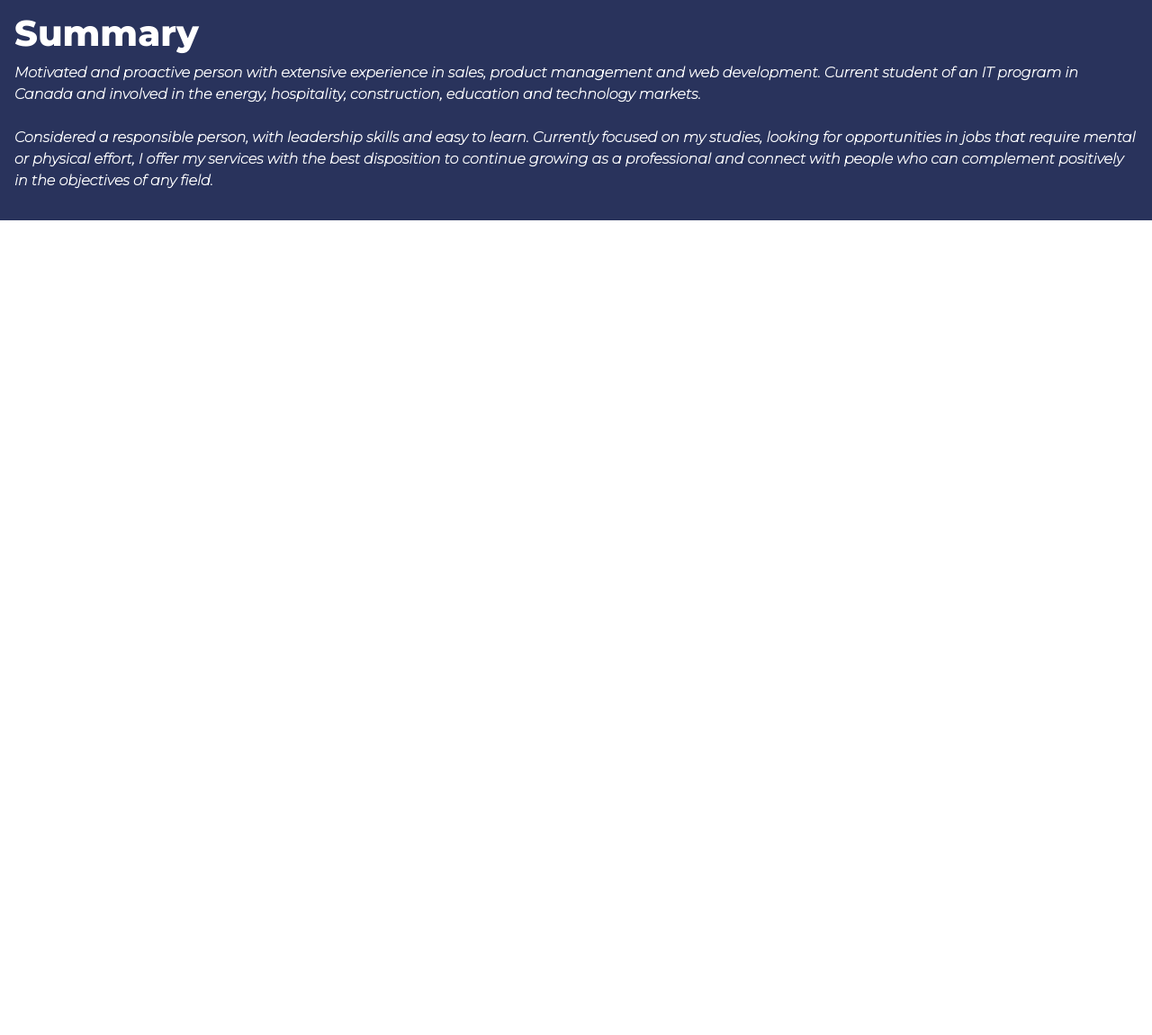
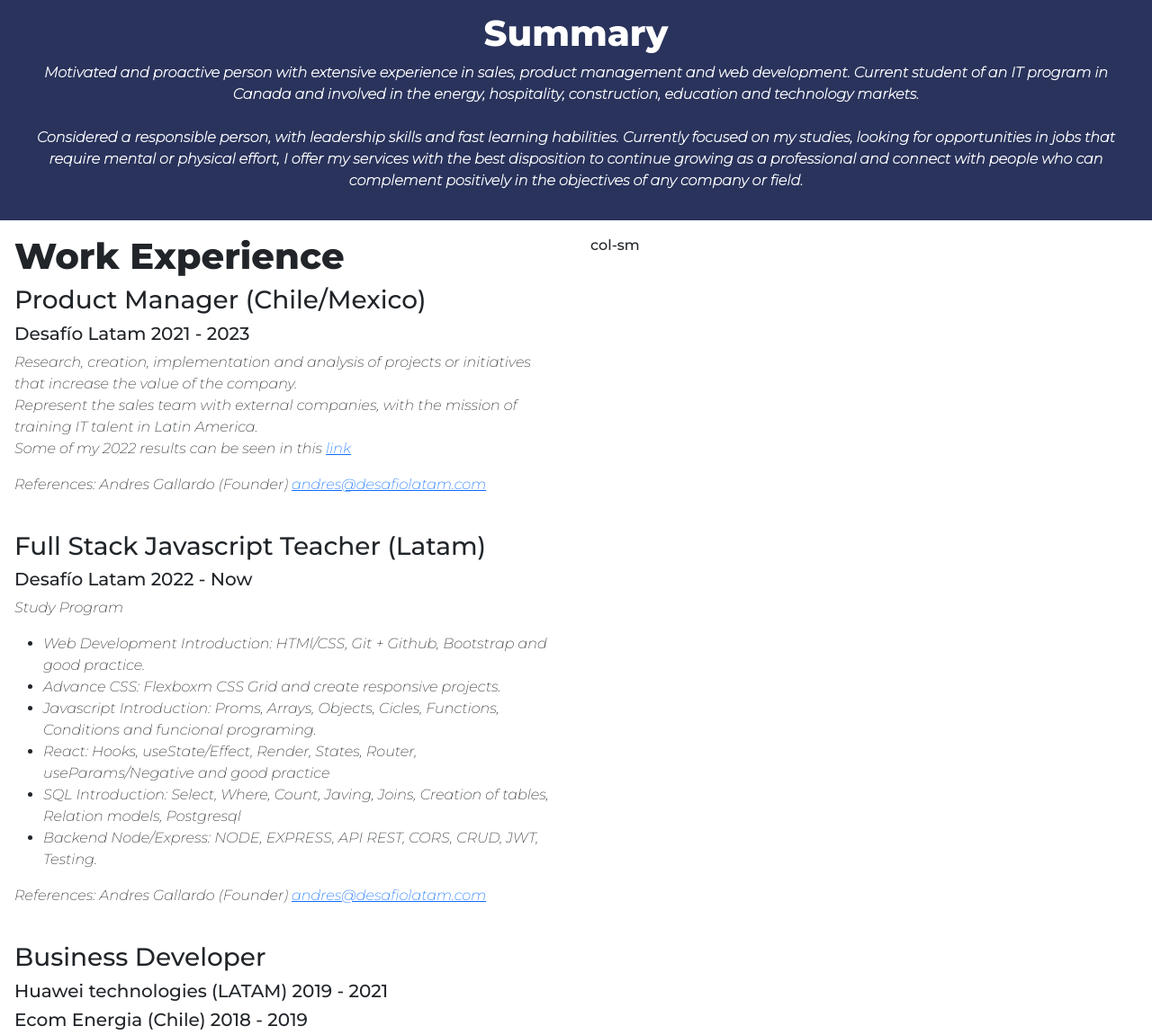
Before and after one commit to rquinterosv/Resume_2023_Bootstrap, a plain HTML site: page index.html in a window 1280 px wide. Shown: the part 387-1538 px from the top of the page at 90% size. Before the commit the page ends 800 px from the top, so only its background shows below. Drawn offline with nearby package versions, Linux system fonts and the light colour scheme.

Commit message:
work experience setup

```diff
--- a/assets/css/style.css
+++ b/assets/css/style.css
@@ -41,19 +41,34 @@ nav {
     margin-top: 10px;
 }
 
-/* Experience Section */
+/* Summary Section */
 
-.experience {
+.summary {
     background-color: #29335C;
     color: white;
     background-size: cover;
 }
 
-.experience h1{
+.summary h1{
     font-weight: 800;
 }
 
-.experience p{
+.summary p{
     font-weight: 800;
     font-style: italic;
 }
+
+/* Exerience section */
+
+.experience h1 {
+    font-weight: 800;
+}
+
+.experience h3, h5 {
+    font-weight: 500;
+}
+
+.experience p, li {
+    font-weight: 500;
+    font-style: italic;
+}
--- a/index.html
+++ b/index.html
@@ -87,15 +87,56 @@
 
     <!-- Summary-->
 
-    <div class="container-fluid text-start experience">
+    <div class="container-fluid text-center summary">
         <div class="row">
           <div class="col-sm-12 p-3">
             <h1>Summary</h1>
-            <p>Motivated and proactive person with extensive experience in sales, product management and web development. Current student of an IT program in Canada and involved in the energy, hospitality, construction, education and technology markets. <br><br> Considered a responsible person, with leadership skills and easy to learn. Currently focused on my studies, looking for opportunities in jobs that require mental or physical effort, I offer my services with the best disposition to continue growing as a professional and connect with people who can complement positively in the objectives of any field. </p>
+            <p>Motivated and proactive person with extensive experience in sales, product management and web development. Current student of an IT program in Canada and involved in the energy, hospitality, construction, education and technology markets. <br><br> Considered a responsible person, with leadership skills and fast learning habilities. Currently focused on my studies, looking for opportunities in jobs that require mental or physical effort, I offer my services with the best disposition to continue growing as a professional and connect with people who can complement positively in the objectives of any company or field. </p>
           </div>
         </div>
     </div>
 
+    <!-- Experience -->
+
+    <div class="container-fluid text-start experience">
+        <div class="row">
+          <div class="col-sm p-3">
+            <h1>Work Experience</h1>
+            <h3>Product Manager (Chile/Mexico)</h3>
+            <h5>Desafío Latam 2021 - 2023</h5>
+            <p>Research, creation, implementation and analysis of projects or initiatives that increase the value of the company. <br> Represent the sales team with external companies, with the mission of training IT talent in Latin America. <br> Some of my 2022 results can be seen in this <a href="https://www.linkedin.com/posts/rafael-quinteros_agradecido-contento-y-satisfecho-de-este-activity-7014602340204756992-5W-T/?utm_source=share&utm_medium=member_desktop">link</a></p>
+            <p>References: Andres Gallardo (Founder) <a href="mailto:andres@desafiolatam.com">andres@desafiolatam.com</a></p>
+
+            <br>
+            <h3>Full Stack Javascript Teacher (Latam) </h3>
+            <h5>Desafío Latam 2022 - Now</h5>
+            <p>Study Program</p>
+            <ul>
+                <li>Web Development Introduction: HTMl/CSS, Git + Github, Bootstrap and good practice.</li>
+                <li>Advance CSS: Flexboxm CSS Grid and create responsive projects.</li>
+                <li>Javascript Introduction: Proms, Arrays, Objects, Cicles, Functions, Conditions and funcional programing.</li>
+                <li>React: Hooks, useState/Effect, Render, States, Router, useParams/Negative and good practice
+                </li>
+                <li>SQL Introduction: Select, Where, Count, Javing, Joins, Creation of tables, Relation models, Postgresql
+                </li>
+                <li>Backend Node/Express: NODE, EXPRESS, API REST, CORS, CRUD, JWT, Testing.
+                </li>
+            </ul>
+            <p>References: Andres Gallardo (Founder) <a href="mailto:andres@desafiolatam.com">andres@desafiolatam.com</a></p>
+
+            <br>
+
+            <h3>Business Developer</h3>
+            <h5>Huawei technologies (LATAM) 2019 - 2021</h5>
+            <h5>Ecom Energia (Chile) 2018 - 2019</h5>
+            <p>Representing and presenting products from different companies. Acquiring experience in sales and business strategies, achieving a positive impact on sales teams. <br> <br>In this position, I was able to learn about different areas and negotiate with different management positions to achieve Win-Win negotiations. </p>
+            <p>References: Ivan Meneses (Business Developer Leader Team) <a href="mailto:ivan.meneses.sa@gmail.com">ivan.meneses.sa@gmail.com</a></p>
+
+
+          </div>
+          <div class="col-sm p-3">col-sm</div>
+        </div>
+      </div>
 
     <!-- Bootstrap JS -->
     <script src="https://cdn.jsdelivr.net/npm/bootstrap@5.3.1/dist/js/bootstrap.bundle.min.js" integrity="sha384-HwwvtgBNo3bZJJLYd8oVXjrBZt8cqVSpeBNS5n7C8IVInixGAoxmnlMuBnhbgrkm" crossorigin="anonymous"></script>
```
